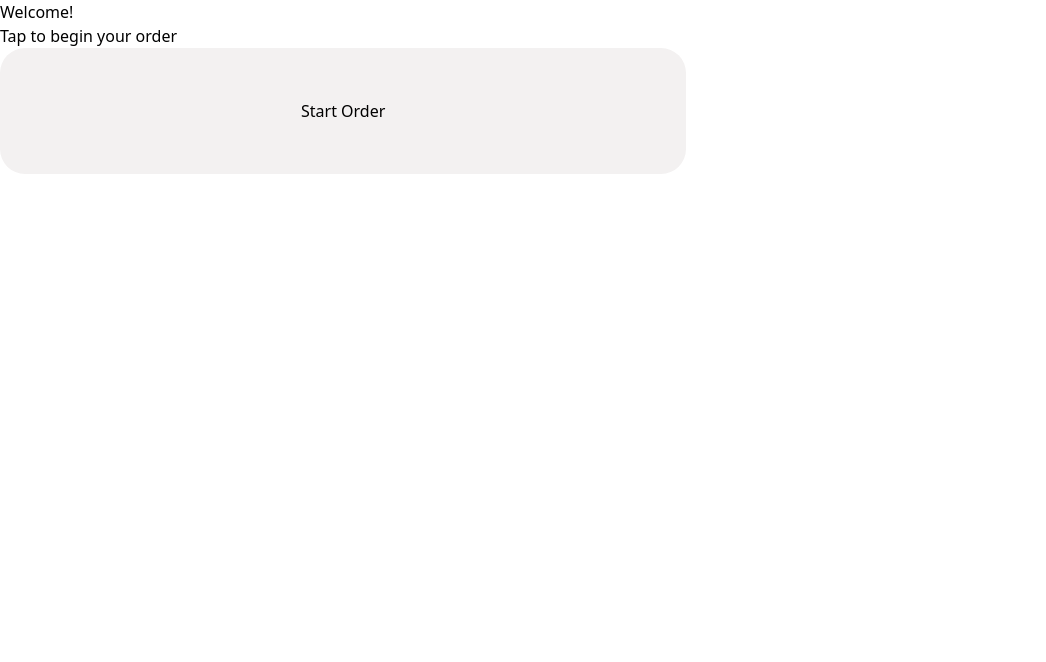
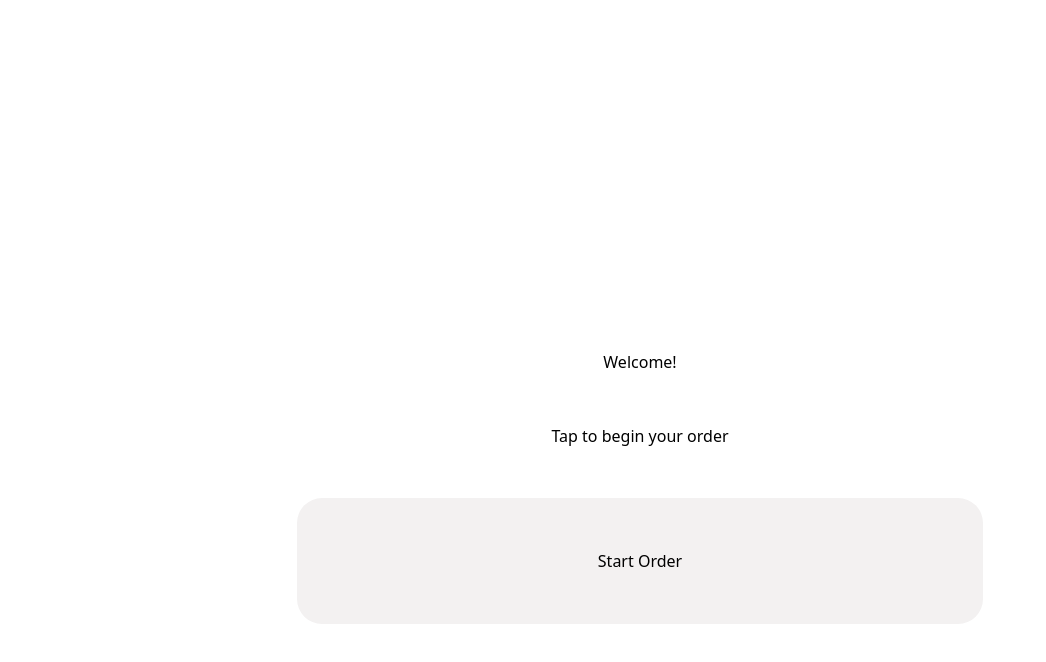
Before and after one commit to emz05/project3-team-42, a React (Vite) app in the folder client/: page /kiosk in a window 1280 px wide. Shown: the top 662 px of the page, without its empty margins (0-1046 px from the left). Built offline with nearby package versions, Linux system fonts and the light colour scheme.

Commit message:
fixed button

```diff
--- a/client/src/components/kiosk/views/HomePage.jsx
+++ b/client/src/components/kiosk/views/HomePage.jsx
@@ -1,15 +1,18 @@
 import React from "react";
 import { useNavigate } from "react-router-dom";
-import "../../kiosk/css/kiosk.css";
+import "../css/kiosk.css"; // Adjusted import path
 
 export default function KioskHomePage() {
   const navigate = useNavigate();
 
   return (
-    <div className="kiosk-container">
+    <div className="button-container">
       <h1>Welcome!</h1>
       <p>Tap to begin your order</p>
-      <button className="kiosk-button" onClick={() => navigate("/kiosk/categories")}>
+      <button
+        className="kiosk-button"
+        onClick={() => navigate("/kiosk/categories")}
+      >
         Start Order
       </button>
     </div>
```
Also changed, not shown: client/src/components/kiosk/css/kiosk.css (+22 -0 lines).
